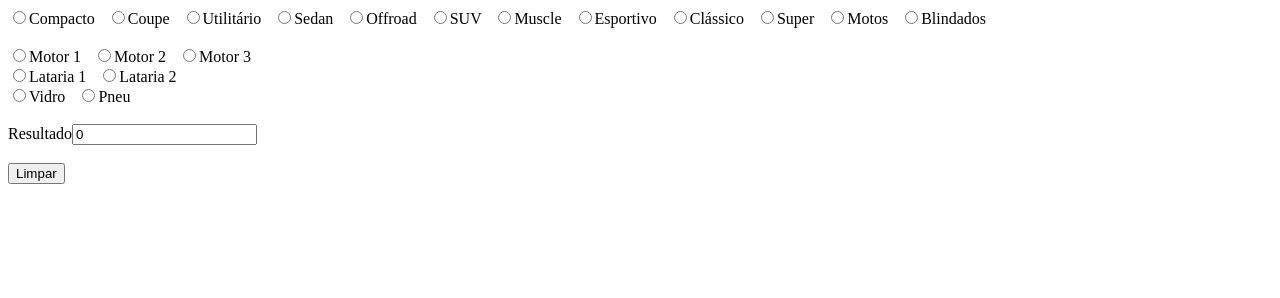
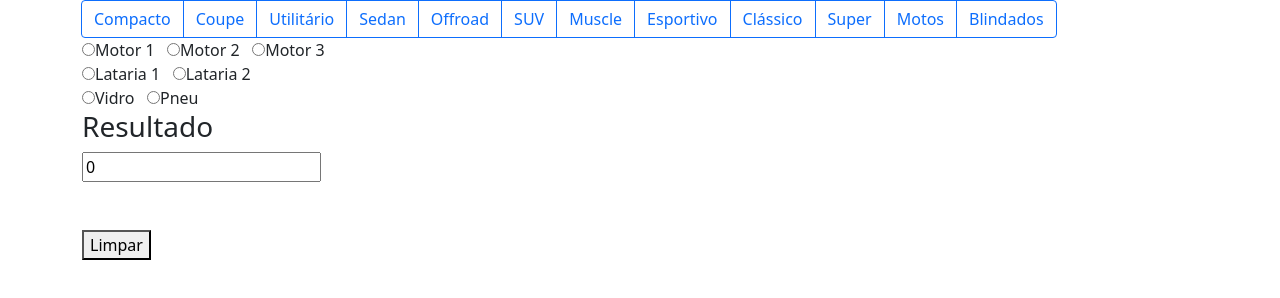
Before and after one commit to felipesmk/CalcMec, a plain HTML site: page index.html in a window 1280 px wide. Drawn offline with nearby package versions, Linux system fonts and the light colour scheme.

Commit message:
Update CSS

```diff
--- a/index.html
+++ b/index.html
@@ -2,23 +2,30 @@
 <html>
     <head>
         <meta charset="utf-8"/>
+        <link href="https://cdn.jsdelivr.net/npm/bootstrap@5.0.0-beta3/dist/css/bootstrap.min.css" rel="stylesheet" integrity="sha384-eOJMYsd53ii+scO/bJGFsiCZc+5NDVN2yr8+0RDqr0Ql0h+rP48ckxlpbzKgwra6" crossorigin="anonymous">
     </head>
     <Body>
         <script src="https://ajax.googleapis.com/ajax/libs/jquery/2.1.1/jquery.min.js"></script>
+        <div class="container">
             <form id="frm">
-            <input type="radio" class="tpcarro" id="1" name="tipocarro">Compacto &nbsp;
-            <input type="radio" class="tpcarro" id="2" name="tipocarro">Coupe &nbsp;
-            <input type="radio" class="tpcarro" id="3" name="tipocarro">Utilitário &nbsp;
-            <input type="radio" class="tpcarro" id="4" name="tipocarro">Sedan &nbsp;
-            <input type="radio" class="tpcarro" id="5" name="tipocarro">Offroad &nbsp;
-            <input type="radio" class="tpcarro" id="6" name="tipocarro">SUV &nbsp;
-            <input type="radio" class="tpcarro" id="7" name="tipocarro">Muscle &nbsp;
-            <input type="radio" class="tpcarro" id="8" name="tipocarro">Esportivo &nbsp;
-            <input type="radio" class="tpcarro" id="9" name="tipocarro">Clássico &nbsp;
-            <input type="radio" class="tpcarro" id="10" name="tipocarro">Super &nbsp;
-            <input type="radio" class="tpcarro" id="11" name="tipocarro">Motos &nbsp;
-            <input type="radio" class="tpcarro" id="12" name="tipocarro">Blindados &nbsp;
-            <br><br>
+                <div class="row-sm">
+                    <div class="btn-group" role="group">
+                        <input type="radio" class="btn-check" id="1" name="tipocarro"><label class="btn btn-outline-primary" for="1">Compacto</label>
+                        <input type="radio" class="btn-check" id="2" name="tipocarro"><label class="btn btn-outline-primary" for="2">Coupe</label>
+                        <input type="radio" class="btn-check" id="3" name="tipocarro"><label class="btn btn-outline-primary" for="3">Utilitário</label>
+                        <input type="radio" class="btn-check" id="4" name="tipocarro"><label class="btn btn-outline-primary" for="4">Sedan</label>
+                        <input type="radio" class="btn-check" id="5" name="tipocarro"><label class="btn btn-outline-primary" for="5">Offroad</label>
+                        <input type="radio" class="btn-check" id="6" name="tipocarro"><label class="btn btn-outline-primary" for="6">SUV</label>
+                        <input type="radio" class="btn-check" id="7" name="tipocarro"><label class="btn btn-outline-primary" for="7">Muscle</label>
+                        <input type="radio" class="btn-check" id="8" name="tipocarro"><label class="btn btn-outline-primary" for="8">Esportivo</label>
+                        <input type="radio" class="btn-check" id="9" name="tipocarro"><label class="btn btn-outline-primary" for="9">Clássico</label>
+                        <input type="radio" class="btn-check" id="10" name="tipocarro"><label class="btn btn-outline-primary" for="10">Super</label>
+                        <input type="radio" class="btn-check" id="11" name="tipocarro"><label class="btn btn-outline-primary" for="11">Motos</label>
+                        <input type="radio" class="btn-check" id="12" name="tipocarro"><label class="btn btn-outline-primary" for="12">Blindados</label>
+                    </div>
+                </div>
+                <div class="row">
+                    <div class="col">
                         <input type="radio" id="motor1" class="Vlrtotal" name="rdmotor[]" value="">Motor 1 &nbsp;
                         <input type="radio" id="motor2" class="Vlrtotal" name="rdmotor[]" value="">Motor 2 &nbsp;
                         <input type="radio" id="motor3" class="Vlrtotal" name="rdmotor[]" value="">Motor 3 <br>
@@ -26,19 +33,26 @@
                         <input type="radio" id="lataria2" class="Vlrtotal" name="rdltr[]" value="">Lataria 2 <br>
                         <input type="radio" id="vidro" class="Vlrtotal" name="rdvidro[]" value="">Vidro &nbsp;
                         <input type="radio" id="pneu" class="Vlrtotal" name="rdpneu[]" value="">Pneu &nbsp;
+                    </div>
+                </div>
+                <div class="row">
+                    <div class="col">
+                        <h3>Resultado</h3><input type="text" id="resultado" value="0">
+                    </div>
+                </div>
 
-            <br><br>Resultado<input type="text" id="resultado" value="0">
                 <br>
                 <br>
                 <button onclick="limpar()">Limpar</button>
             </form>
+        </div>
         <script>
             $(document).ready(function() {
                 console.log("pronto");
-                $(".tpcarro").change(function() {
+                $("input[name='tipocarro']").change(function() {
                     console.log("detectou alteração");
                     var tipocarro;
-                    $("input[class='tpcarro']").each(function() {
+                    $("input[name='tipocarro']").each(function() {
                         console.log("carregado each");
                         if ($(this).is(":checked")){
                             console.log("identificando checkbox");
@@ -183,5 +197,6 @@
                 }
             });
         </script>
+        <script src="https://cdn.jsdelivr.net/npm/bootstrap@5.0.0-beta3/dist/js/bootstrap.bundle.min.js" integrity="sha384-JEW9xMcG8R+pH31jmWH6WWP0WintQrMb4s7ZOdauHnUtxwoG2vI5DkLtS3qm9Ekf" crossorigin="anonymous"></script>
     </Body>
 </html>
```
Lines whose indentation alone changed are shown as unchanged.
